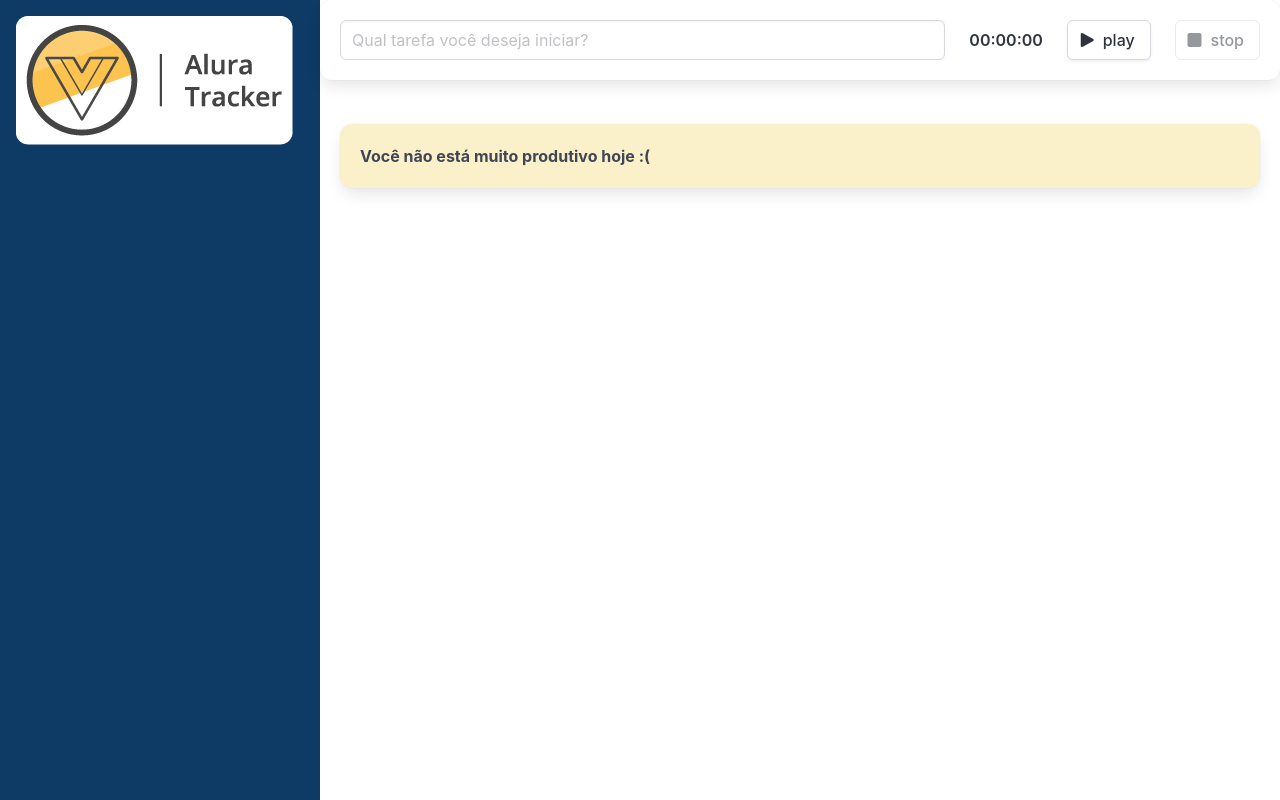
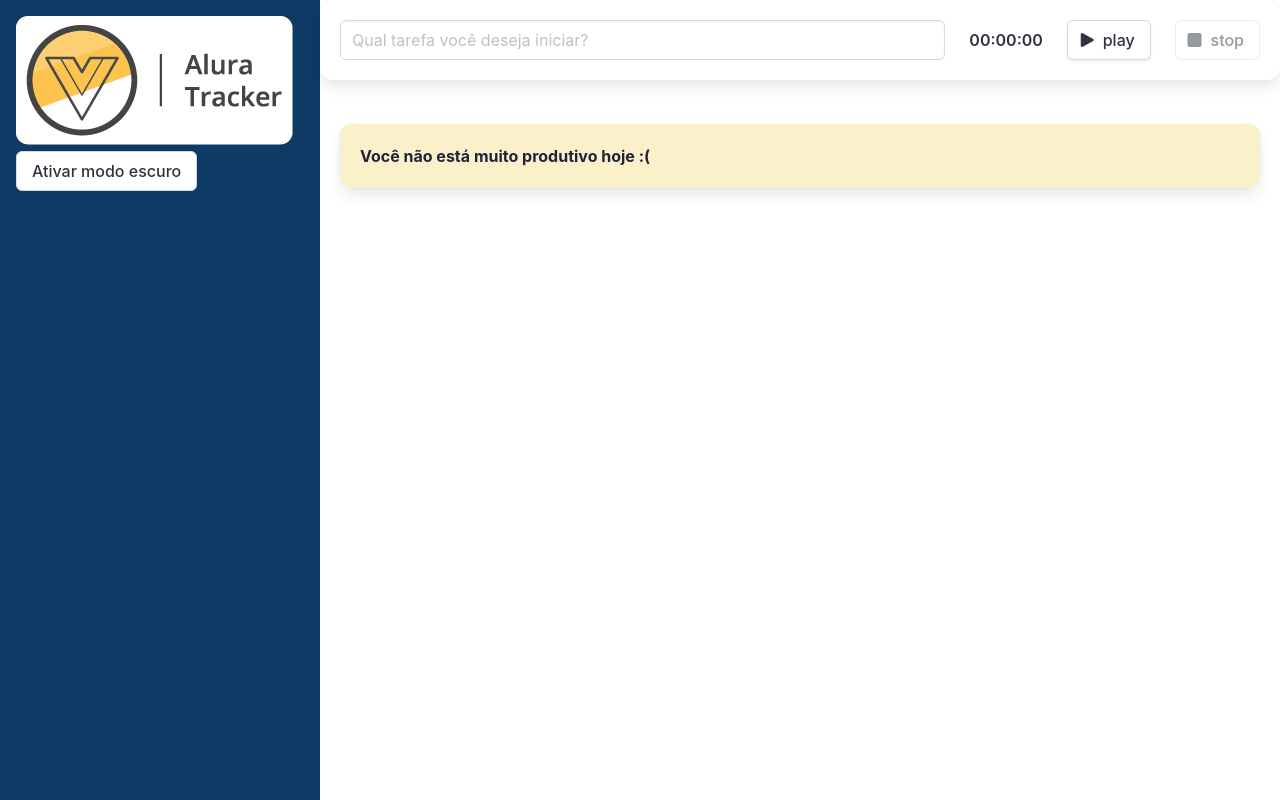
Before and after one commit to tairadev/formacao-vuejs3, a Vue app in the folder alura-tracker/: page / in a window 1280 px wide. Built offline with nearby package versions, Linux system fonts and the light colour scheme.

Commit message:
Ouvindo a troca de tema

```diff
--- a/alura-tracker/src/App.vue
+++ b/alura-tracker/src/App.vue
@@ -1,9 +1,12 @@
 <template>
-  <main class="columns is-gapless is-multiline">
+  <main
+    class="columns is-gapless is-multiline"
+    :class="{ 'modo-escuro': modoEscuroAtivo }"
+  >
     <div class="column is-one-quarter">
-      <BarraLateral />
+      <BarraLateral @aoTemaAlterado="trocarTema" />
     </div>
-    <div class="column is-three-quarter">
+    <div class="column is-three-quarter conteudo">
       <Formulario @aoSalvarTarefa="salvarTarefa" />
       <div class="lista">
         <Tarefa v-for="(tarefa, i) in tarefas" :key="i" :tarefa="tarefa" />
@@ -34,11 +37,15 @@
   data() {
     return {
       tarefas: [] as ITarefa[],
+      modoEscuroAtivo: false,
     };
   },
   methods: {
     salvarTarefa(tarefa: ITarefa) {
       this.tarefas.push(tarefa);
+    },
+    trocarTema(modoEscuroAtivo: boolean) {
+      this.modoEscuroAtivo = modoEscuroAtivo;
     },
   },
 });
@@ -48,4 +55,20 @@
 .lista {
   padding: 1.25rem;
 }
+
+main {
+  --bg-primario: #fff;
+  --texto-primario: #000;
+}
+
+main.modo-escuro {
+  --bg-primario: #2b2d42;
+  --texto-primario: #ddd;
+}
+
+.conteudo {
+  background: var(--bg-primario);
+  color: var(--texto-primario);
+  min-height: 100vh;
+}
 </style>
--- a/alura-tracker/src/components/BarraLateral.vue
+++ b/alura-tracker/src/components/BarraLateral.vue
@@ -1,16 +1,36 @@
 <template>
   <header>
     <h1>
-      <img src="../assets/logo.png" alt="Alura Tracker">
+      <img src="../assets/logo.png" alt="Alura Tracker" />
     </h1>
+    <button class="button" @click="alterarTema">{{ textoBotao }}</button>
   </header>
 </template>
 
 <script lang="ts">
-import { defineComponent } from 'vue';
+import { defineComponent } from "vue";
 
 export default defineComponent({
-  name: 'BarraLateral',
+  name: "BarraLateral",
+  emits: ["aoTemaAlterado"],
+  data() {
+    return {
+      modoEscuroAtivo: false,
+    };
+  },
+  methods: {
+    alterarTema() {
+      this.modoEscuroAtivo = !this.modoEscuroAtivo;
+      this.$emit("aoTemaAlterado", this.modoEscuroAtivo);
+    },
+  },
+  computed: {
+    textoBotao(): string {
+      return this.modoEscuroAtivo
+        ? "Desativar modo escuro"
+        : "Ativar modo escuro";
+    },
+  },
 });
 </script>
 
--- a/alura-tracker/src/components/Box.vue
+++ b/alura-tracker/src/components/Box.vue
@@ -15,5 +15,6 @@
 <style lang="scss" scoped>
 .box {
   background: #faf0ca;
+  color: #22223b;
 }
 </style>
--- a/alura-tracker/src/components/Cronometro.vue
+++ b/alura-tracker/src/components/Cronometro.vue
@@ -1,5 +1,5 @@
 <template>
-  <section>
+  <section class="display">
     <strong>{{ tempoDecorrido }}</strong>
   </section>
 </template>
@@ -25,3 +25,9 @@
   },
 });
 </script>
+
+<style lang="scss">
+.display {
+  color: var(--texto-primario);
+}
+</style>
--- a/alura-tracker/src/components/Formulario.vue
+++ b/alura-tracker/src/components/Formulario.vue
@@ -1,5 +1,5 @@
 <template>
-  <div class="box">
+  <div class="box formulario">
     <div class="columns">
       <div
         class="column is-8"
@@ -46,3 +46,10 @@
   },
 });
 </script>
+
+<style lang="scss">
+.formulario {
+  background: var(--bg-primario);
+  color: var(--texto-primario);
+}
+</style>
```
